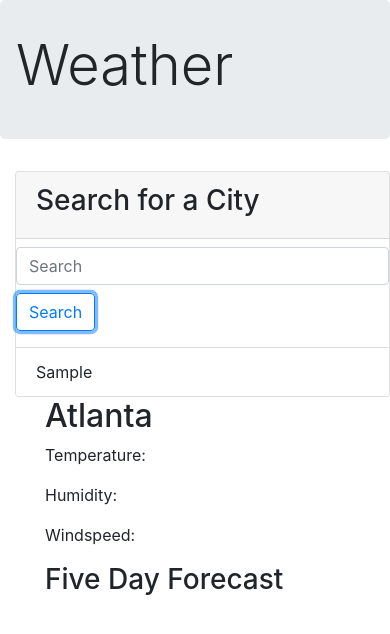
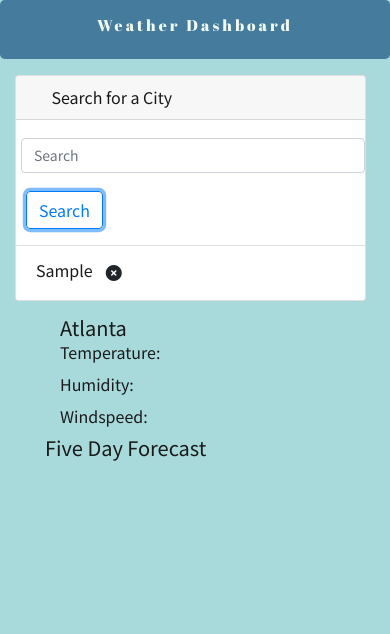
Before and after one commit to danielalexvega/WeatherDashboard, a plain HTML site: page index.html in a window 390 px wide. Both pictures are taken after typing "Sample" into the empty fields and a click on the button "Search". Drawn offline with nearby package versions, Linux system fonts and the light colour scheme; no server answers; a web font is replaced by a local one.

Commit message:
I still need to fix the search bar x button and then uvindex function

````diff
--- a/index.html
+++ b/index.html
@@ -8,12 +8,16 @@
     <link rel="stylesheet" href="https://stackpath.bootstrapcdn.com/bootstrap/4.5.0/css/bootstrap.min.css"
         integrity="sha384-9aIt2nRpC12Uk9gS9baDl411NQApFmC26EwAOH8WgZl5MYYxFfc+NcPb1dKGj7Sk" crossorigin="anonymous">
     <link rel="stylesheet" href="style.css">
+    <link href="https://fonts.googleapis.com/css2?family=Montserrat&family=Noto+Sans+TC&family=Playfair+Display:wght@600&family=Prata&display=swap" rel="stylesheet">
+    <link href="https://fonts.googleapis.com/css2?family=Abril+Fatface&family=Bebas+Neue&family=Comfortaa:wght@500&family=Notable&display=swap" rel="stylesheet">
+
+
 
 </head>
 
 <body>
-    <div class="jumbotron">
-        <h1 class="display-4">Weather</h1>
+    <div class="jumbotron" id='cust-jumbotron'>
+        <h1 class="display-4" id='title'>Weather Dashboard</h1>
     </div>
     <div class="container-fluid">
 
@@ -21,11 +25,11 @@
             <!-- ********************* SEARCH BAR ********************* -->
             <div class="card col-md-3 city-list" id="searchSidebar">
                 <div class="card-header">
-                    <h3>Search for a City</h3>
+                    <h3 id='searchTitle'>Search for a City</h3>
                 </div>
 
                 <form class="form-inline my-2 my-lg-0">
-                    <input class="form-control mr-sm-2" type="search" id="search" placeholder="Search"
+                    <input class="form-control mr-sm-2 customInput" type="search" id="search" placeholder="Search"
                         aria-label="Search">
                     <button class="btn btn-outline-primary my-2 my-sm-0" id="searchBtn" type="submit">Search</button>
                 </form>
@@ -90,7 +94,7 @@
     <!-- Moment JS  -->
     <script src="https://cdnjs.cloudflare.com/ajax/libs/moment.js/2.24.0/moment.min.js"></script>
 
-
+    <script src="https://use.fontawesome.com/66babb398d.js"></script>
     <script src="script.js"></script>
 
 
--- a/script.js
+++ b/script.js
@@ -1,25 +1,4 @@
-// # 06 Server-Side APIs: Weather Dashboard
 
-// Developers are often tasked with retrieving data from another application's API and using it in the context of their own. Third-party APIs allow developers to access their data and functionality by making requests with specific parameters to a URL. Your challenge is to build a weather dashboard that will run in the browser and feature dynamically updated HTML and CSS.
-
-// Use the [OpenWeather API](https://openweathermap.org/api) to retrieve weather data for cities. The documentation includes a section called "How to start" that will provide basic setup and usage instructions. Use `localStorage` to store any persistent data.
-
-// ## User Story
-
-// ```
-// AS A traveler
-// I WANT to see the weather outlook for multiple cities
-// SO THAT I can plan a trip accordingly
-// ```
-
-// ## Acceptance Criteria
-
-// ```
-// GIVEN a weather dashboard with form inputs
-// WHEN I search for a city
-// THEN I am presented with current and future conditions for that city and that city is added to the search history
-// WHEN I view current weather conditions for that city
-// THEN I am presented with the city name, the date, an icon representation of weather conditions, the temperature, the humidity, the wind speed, and the UV index
 // WHEN I view the UV index
 // THEN I am presented with a color that indicates whether the conditions are favorable, moderate, or severe
 // WHEN I view future weather conditions for that city
@@ -31,35 +10,81 @@
 // ```
 
 
-var previousSearchs = [];
+var searchHistory = [];
+
+function setupArray() {
+    $('#cities').empty();
+    searchHistory = localStorage.getItem('searchHistory');
+    searchHistory = JSON.parse(searchHistory);
+
+    if (searchHistory === null) {
+        searchHistory = [];
+        getLatLong('Austin');
+    } else {
+        renderCities();
+    }
+
+}
+
+function renderCities() {
+    $('#cities').empty();
+    for (let i = 0; i < searchHistory.length; i++) {
+        var newCity = $('<li>');
+        newCity.text(searchHistory[i]);
+        newCity.attr('class', 'list-group-item');
+        newCity.attr('data-city', searchHistory[i]);
+
+        var removeIcon = $('<button>').attr('class', 'btn fa fa-times-circle');
+        removeIcon.attr('id', 'removeIcon');
+        removeIcon.attr('data-cityIndex', i);
+        newCity.append(removeIcon);
+
+        $('#cities').append(newCity);
+    }
+    getLatLong(searchHistory[searchHistory.length - 1]);
+
+}
+
+
+
+// *********** SET UP ************
+// setupArray() will only set up the arrays, it will not render the buttons
+setupArray();
+
 
 // *********** SEARCH BAR ************
 $('#searchBtn').on('click', function (event) {
     event.preventDefault();
-    $('#fiveDayForecast').empty();
+
     var cityName = $('#search').val();
+
+    //check to see if the city is in the list
+    if (!searchHistory.includes(newCity)) {
+        searchHistory.push(cityName);
+        localStorage.setItem('searchHistory', JSON.stringify(searchHistory));
         var newCity = $('<li>');
         newCity.text(cityName);
         newCity.attr('class', 'list-group-item');
         newCity.attr('data-city', cityName)
+        var removeIcon = $('<button>').attr('class', 'btn fa fa-times-circle');
+        removeIcon.attr('id', 'removeIcon');
+        removeIcon.attr('data-cityIndex', searchHistory.length - 1);
+        newCity.append(removeIcon);
         $('#cities').append(newCity);
+    }
+
     $('#search').val('');
-
-
-    previousSearchs.push(cityName);
     getLatLong(cityName);
-
-
 });
 
 function getLatLong(city) {
+    $('#fiveDayForecast').empty();
     var queryURL = `https://api.openweathermap.org/data/2.5/weather?q=${city}&units=imperial&appid=fa094e3fd4ac961ac4f62ea10ae68dca`;
 
     $.ajax({
         url: queryURL,
         method: 'GET'
     }).then(function (response) {
-        console.log(response);
         var lat = response.coord.lat;
         var lon = response.coord.lon;
         var name = response.name;
@@ -70,21 +95,16 @@ function getLatLong(city) {
         var iconpic = `http://openweathermap.org/img/wn/${icon}@2x.png`;
 
         var today = moment().format('MM/DD/YY');
-        var fullTitle = `The forcast for ${name} on ${today}`;
+        var fullTitle = `The forecast for ${name} on ${today}`;
 
-        //update the Display
         $('#cityTitle').text(fullTitle);
         var img = $('<img>');
         img.attr('src', iconpic);
         $('#cityTitle').append(img);
         $('#icon').attr('src', iconpic);
-        $('#temperature').text(`Temperature: ${temp} \u00B0F`); // U+00B0
+        $('#temperature').text(`Temperature: ${temp} \u00B0F`);
         $('#humidity').text(`Humidity: ${humidity}%`);
         $('#windSpeed').text(`Windspeed: ${windSpeed} MPH`);
-
-        //make another ajax call to the one call...
-        // let coordLat = response.coord;
-        //return something
 
         queryURL = `https://api.openweathermap.org/data/2.5/onecall?lat=${lat}&lon=${lon}&units=imperial&appid=fa094e3fd4ac961ac4f62ea10ae68dca`;
 
@@ -92,7 +112,7 @@ function getLatLong(city) {
             url: queryURL,
             method: 'GET'
         }).then(function (response) {
-            console.log(response);
+            //console.log(response);
             var uvIndex = response.current.uvi;
 
             $('#UV-index').text(`UV Index: ${uvIndex}%`);
@@ -100,11 +120,12 @@ function getLatLong(city) {
             // $('#fiveDayForecast').empty();
 
             for (let i = 1; i < 6; i++) {
-                let card = $('<div>').attr('class', 'col-md-2');
-                card.attr('style', 'width: 12vw');
+                let card = $('<div>').attr('class', 'card');
+                //card.attr('style', 'width: 14vw');
                 let ul = $('<ul>').attr('class', 'list-group list-group-flush');
-                let dateLi = $('<li>').attr('class', 'list-group-item');
-                let dateHeader = $('<h4>').text((moment(response.daily[i].dt, "X").format('MM/DD/YY')));
+                //ul.attr('class', 'foreCastUl');
+                let dateLi = $('<li>').attr('class', 'list-group-item cardDate');
+                dateLi.text((moment(response.daily[i].dt, "X").format('MM/DD/YY')));
                 //icon
                 let icon = response.daily[i].weather[0].icon;
                 let iconpic = `http://openweathermap.org/img/wn/${icon}@2x.png`;
@@ -112,20 +133,27 @@ function getLatLong(city) {
                 let iconLi = $('<li>').attr('class', 'list-group-item');
 
                 let tempLi = $('<li>').attr('class', 'list-group-item');
-                tempLi.text(response.daily[i].temp.day);
+                tempLi.text(`Temp: ${response.daily[i].temp.day} \u00B0F`);
 
                 let humidLi = $('<li>').attr('class', 'list-group-item');
-                humidLi.text(response.daily[i].humidity);
+                humidLi.text(`Humidity: ${response.daily[i].humidity}%`);
 
-                card.append(ul);
-                dateLi.append(dateHeader);
                 iconLi.append(img);
                 ul.append(dateLi, iconLi, tempLi, humidLi);
-                $('#fiveDayForecast').append(ul);
+                card.append(ul);
+                $('#fiveDayForecast').append(card);
             }
-
-            //$('#date1').text(moment(response.daily[1].dt, "X").format('MM/DD/YY'));
-
         });
     });
 }
+
+//working on this...
+$('#searchSidebar').on('click', function () {
+
+        console.log($(event.target));
+    // console.log($(this).attr('id'));
+    // let removeIndex = $(this).attr('data-cityIndex');
+    // searchHistory.splice(removeIndex, 1);
+    // renderCities();
+
+});
--- a/style.css
+++ b/style.css
@@ -1,10 +1,143 @@
+/* E63946 - Imperial Red
+F1FAEE - Honeydew
+A8DADC - Powder Blue
+457B9D - Celadon Blue
+1D3557 - Prussian Blue
+
+font-family: 'Montserrat', sans-serif;
+font-family: 'Noto Sans TC', sans-serif;
+font-family: 'Playfair Display', serif;
+font-family: 'Prata', serif;
+font-family: 'Abril Fatface', cursive;
+font-family: 'Bebas Neue', cursive;
+font-family: 'Comfortaa', cursive;
+font-family: 'Notable', sans-serif;
+
+*/
+
+body {
+    background-color: #F1FAEE;
+    color: #1A1A1A;
+    font-family: 'Noto Sans TC', sans-serif;
+}
+
+#cust-jumbotron{
+    padding: 16px 24px;
+    margin-bottom: 16px;
+    background-color: #457B9D;
+    color:#F1FAEE;
+    font-family: 'Abril Fatface', cursive;
+}
+
+#title{
+    text-align: center;
+    letter-spacing: 3px;
+    font-size: 4vw;
+}
+
 #searchSidebar{
     padding-left: 0px;
     padding-right: 0px;
     margin-left: 15px;
+}
 
+.customInput {
+    font-size: 14px;
+}
+
+#searchTitle{
+    font-size: 1.5vw;
+}
+
+#search{
+    margin:10px 0 10px 5px;
+}
+
+#cityTitle{
+    font-size: 20px;
+    margin-bottom: 0px;
 }
 
 #cityDetailBar{
     margin-left: 30px;
 }
+.city-details{
+    margin-bottom: 20px;
+}
+
+.city-details p {
+    margin-bottom:8px;
+}
+img{
+    width:50px;
+}
+
+h3{
+    font-size: 20px;
+    margin:0;
+}
+
+.cardDate{
+    font-size: 20px;
+}
+
+#fiveDayForecast{
+    justify-content: space-between;
+    margin: 10px 0;
+
+}
+
+
+#fiveDayForecast .card {
+    width: 150px;
+}
+
+#fiveDayForecast li {
+    color: #F1FAEE;
+    background-color: #1D3557;
+    font-size: .9em;
+}
+
+
+@media only screen and (max-width: 400px) {
+    body {
+      background-color: #A8DADC;
+    }
+
+    #cust-jumbotron{
+        padding: 16px 16px;
+        font-size: 8vw;
+        margin-bottom: 16px;
+    }
+
+    .display-4 {
+        font-size: 10vw;
+    }
+
+
+    #searchTitle{
+        font-size: 16px;
+        margin: 0 auto;
+        width: 90%;
+    }
+    #searchSidebar{
+        padding-left: 0px;
+        padding-right: 0px;
+        margin-left: 15px;
+        width:90%;
+    }
+
+    #searchBtn{
+        margin-left: 10px;
+    }
+
+    .city-details{
+        margin:15px 15px;
+        font-size: 16px;
+        margin-bottom: 0px;
+        }
+
+    #cityTitle{
+        font-size: 20px;
+    }
+  }
````
Lines whose indentation alone changed are shown as unchanged.
